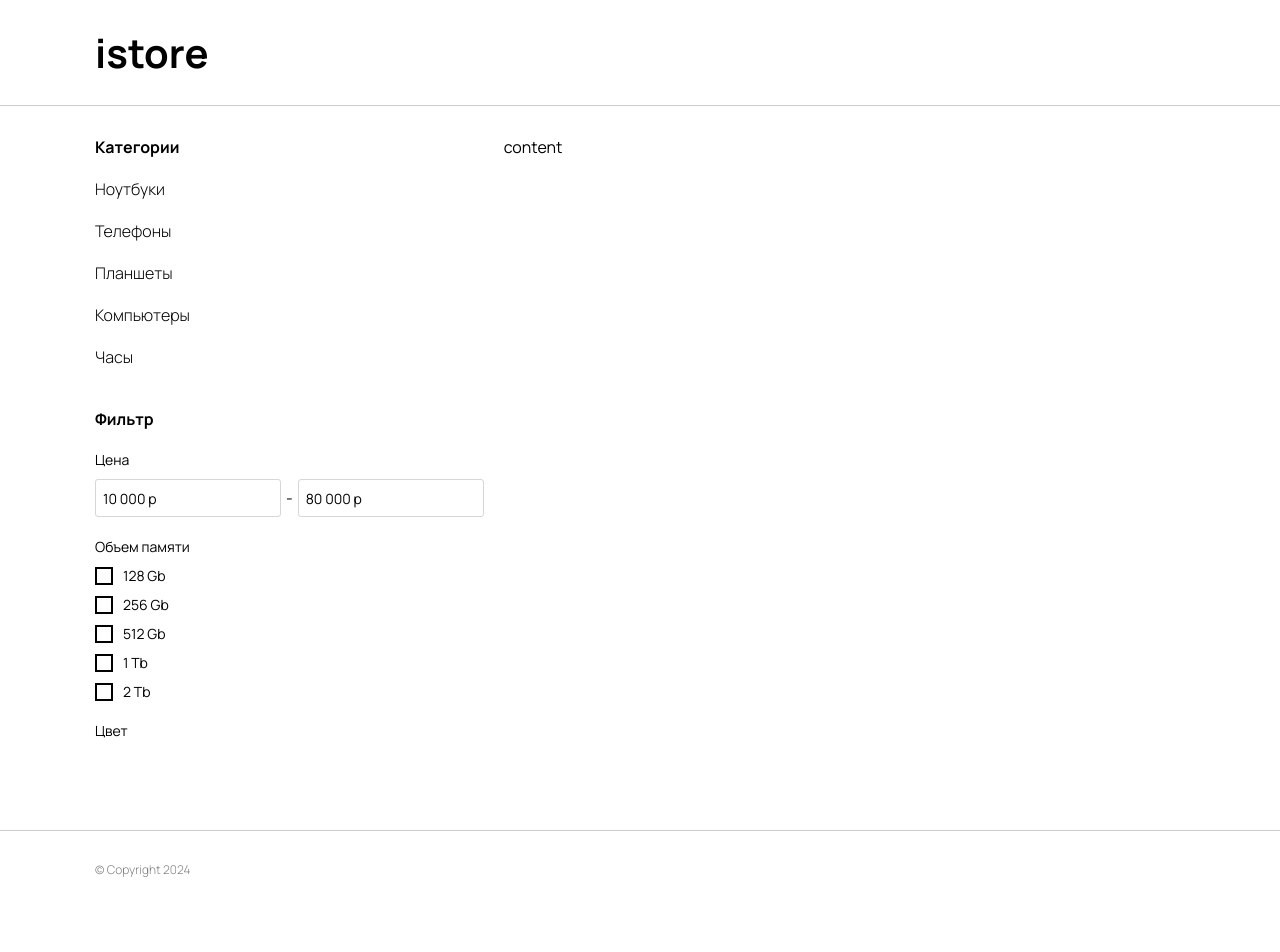
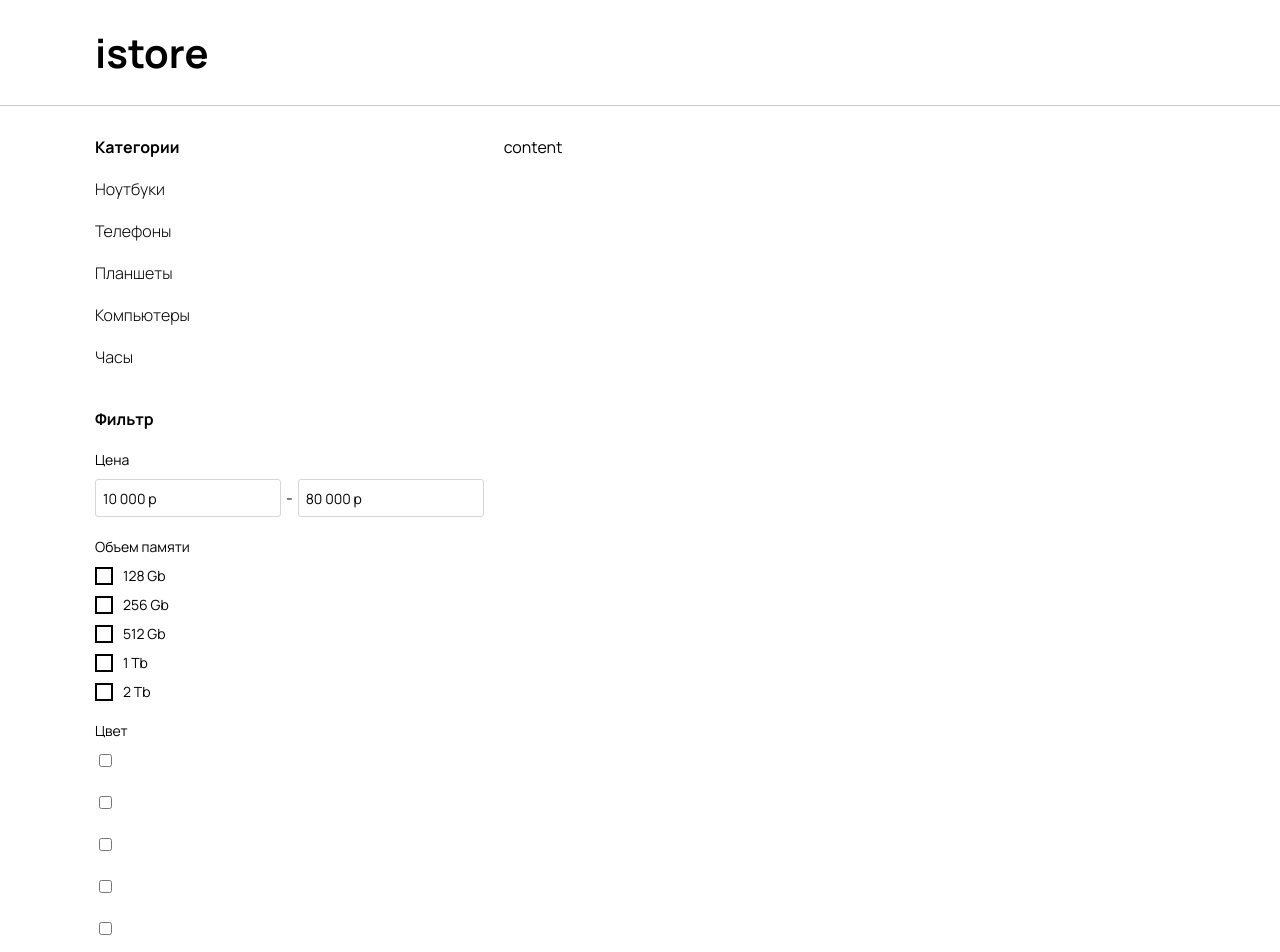
Before and after one commit to Nattyme/istore, a React (Create React App) app: page / in a window 1280 px wide. Shown: the top 952 px of the page. Before the commit the page ends 908 px from the top, so only its background shows below. Built offline with nearby package versions, Linux system fonts and the light colour scheme.

Commit message:
chcekboxColor base style

```diff
--- a/src/components/ColorCheckbox/ColorCheckbox.js
+++ b/src/components/ColorCheckbox/ColorCheckbox.js
@@ -9,4 +9,4 @@ const ColorCheckbox = (props) => {
     );
 };
 
-export default Checkbox;
+export default ColorCheckbox;
--- a/src/components/ColorCheckbox/style.css
+++ b/src/components/ColorCheckbox/style.css
@@ -0,0 +1,20 @@
+.color-checkbox {
+
+}
+
+.color-checkbox__real {
+
+}
+
+.color-checkbox__visible {
+    display: block;
+    width: 20px;
+    height: 20px;
+    border-radius: 50%;
+    background-color: #fff;
+
+}
+
+.color-checkbox__real:checked + .color-checkbox__visible  {
+    border: 2px solid #000;
+}
--- a/src/components/Filter/Filter.js
+++ b/src/components/Filter/Filter.js
@@ -1,4 +1,5 @@
 import Checkbox from '../Checkbox/Checkbox';
+import ColorCheckbox from '../ColorCheckbox/ColorCheckbox';
 import Input from '../Input/Input';
 import './style.css';
 
@@ -41,8 +42,11 @@ function Filter () {
                     <div className="filter">
                         <div className="filter__title">Цвет</div>
                         <div className="filter__body">
-
-
+                            <ColorCheckbox />
+                            <ColorCheckbox />
+                            <ColorCheckbox />
+                            <ColorCheckbox />
+                            <ColorCheckbox />
                         </div>
                     </div>
 
```
